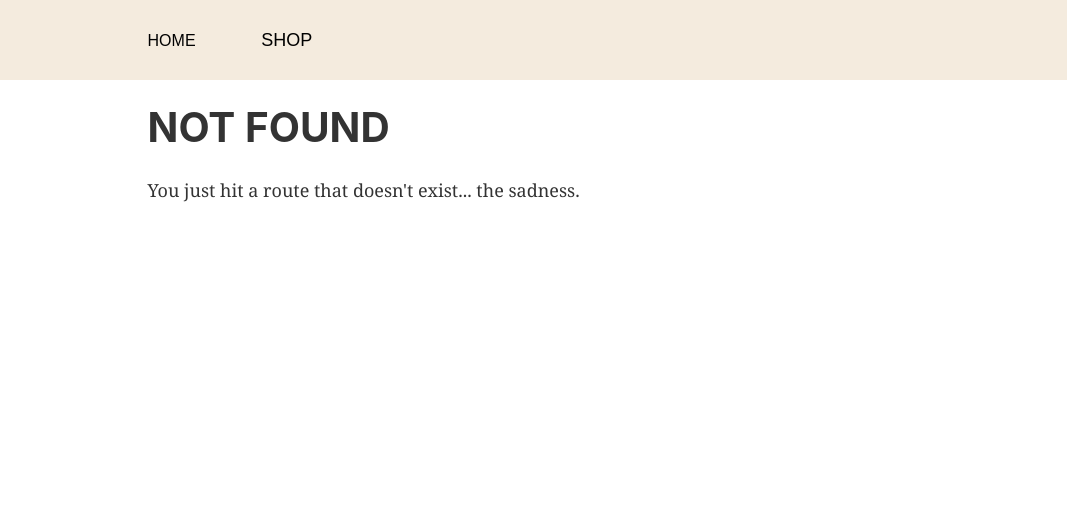
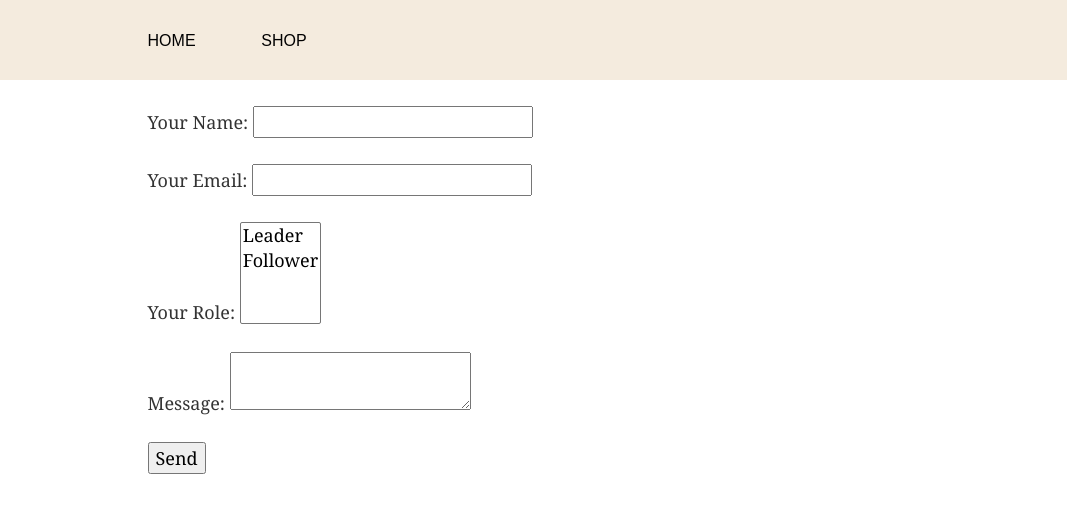
Before and after one commit to PChristie37/merakiwooddesigns, a Gatsby site: page /newsletter in a window 1280 px wide. Before the commit this address had no page. Shown: the top 524 px of the page, 0-1067 px from the left. Built offline with nearby package versions, Linux system fonts and the light colour scheme; Gatsby itself is replaced by a stand-in of ours.

Commit message:
added form page, and testing that the header links do not bug when getting screensize

```diff
--- a/src/components/header.js
+++ b/src/components/header.js
@@ -31,7 +31,7 @@
       }}
     >
 
-    {wSize.width > 400 ?
+    {wSize.width > 600 ?
       <div style={{flex:1, display:'flex', justifyContent:'flex-start', flexDirection:'row'}}>
       <p style={{ margin:0, flex:.3 }}>
         <Link
@@ -56,19 +56,14 @@
           style={{
             color: `black`,
             textDecoration: `none`,
+            fontSize:16,
             fontFamily:`'Montserrat', sans-serif`
-
           }}
         >
           SHOP
         </Link>
       </p> </div> : <HamburgerMenu />
     }
-
-
-      {/* <div style={{flex:1, display:'flex', justifyContent:'center', flexDirection:'row'}}>
-        {siteTitle}
-      </div> */}
 
       <div style={{flex:1, display:'flex', justifyContent:'flex-end', flexDirection:'row'}}>
         <div style={{display:'flex', justifyContent:'center', flexDirection:'row', marginRight:'15px'}} >
--- a/src/components/newsForm.js
+++ b/src/components/newsForm.js
@@ -21,7 +21,7 @@
             </Button>
             {!formActive ? null :
                 <form name="contact" method="POST" data-netlify="true">
-                <input type="hidden" name="form-name" value="contact" />
+                    <input type="hidden" name="form-name" value="contact" />
                     <p>
                         <label>Your Name: <input type="text" name="name" /></label>
                     </p>
--- a/src/components/useWindow.js
+++ b/src/components/useWindow.js
@@ -5,8 +5,8 @@
 
     function getSize() {
       return {
-        width: isClient ? window.innerWidth : undefined,
-        height: isClient ? window.innerHeight : undefined
+        width: isClient ? window.innerWidth : 600,
+        height: isClient ? window.innerHeight : 600
       };
     }
 
--- a/src/pages/index.js
+++ b/src/pages/index.js
@@ -22,9 +22,9 @@
           <br/> Please Stay Tuned!
         </h4>
 
-        <div style={{display:'flex', flex:1, flexDirection:'row'}}>
+        {/* <div style={{display:'flex', flex:1, flexDirection:'row'}}>
           <NewsForm />
-        </div>
+        </div> */}
 
         <div style={{display:'flex', flex:1, flexDirection:'row'}}>
           <Divider split={true} />
--- /dev/null
+++ b/src/pages/newsletter.js
@@ -0,0 +1,34 @@
+import React from "react"
+import { Link } from "gatsby"
+
+import Layout from "../components/layout"
+import SEO from "../components/seo"
+
+const SubscribeToNewsletter = () => (
+  <Layout>
+    <SEO title="Meraki Wood Desings Newsletter Subscription" />
+      <form name="contact" method="POST" data-netlify="true">
+          <input type="hidden" name="form-name" value="contact" />
+          <p>
+              <label>Your Name: <input type="text" name="name" /></label>
+          </p>
+          <p>
+              <label>Your Email: <input type="email" name="email" /></label>
+          </p>
+          <p>
+              <label>Your Role: <select name="role[]" multiple>
+              <option value="leader">Leader</option>
+              <option value="follower">Follower</option>
+              </select></label>
+          </p>
+          <p>
+              <label>Message: <textarea name="message"></textarea></label>
+          </p>
+          <p>
+              <button type="submit">Send</button>
+          </p>
+      </form>
+  </Layout>
+)
+
+export default SubscribeToNewsletter
--- a/src/pages/page-2.js
+++ /dev/null
@@ -1,16 +0,0 @@
-import React from "react"
-import { Link } from "gatsby"
-
-import Layout from "../components/layout"
-import SEO from "../components/seo"
-
-const SecondPage = () => (
-  <Layout>
-    <SEO title="Page two" />
-    <h1>Hi from the second page</h1>
-    <p>Welcome to page 2</p>
-    <Link to="/">Go back to the homepage</Link>
-  </Layout>
-)
-
-export default SecondPage
```
